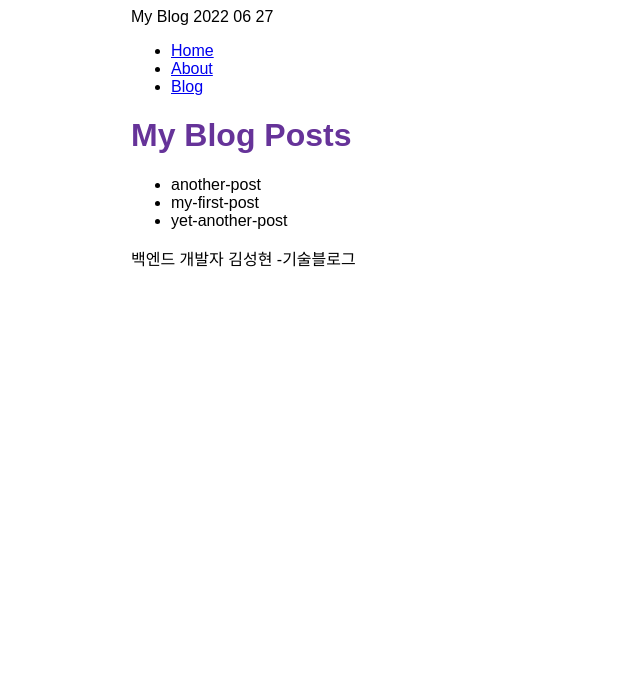
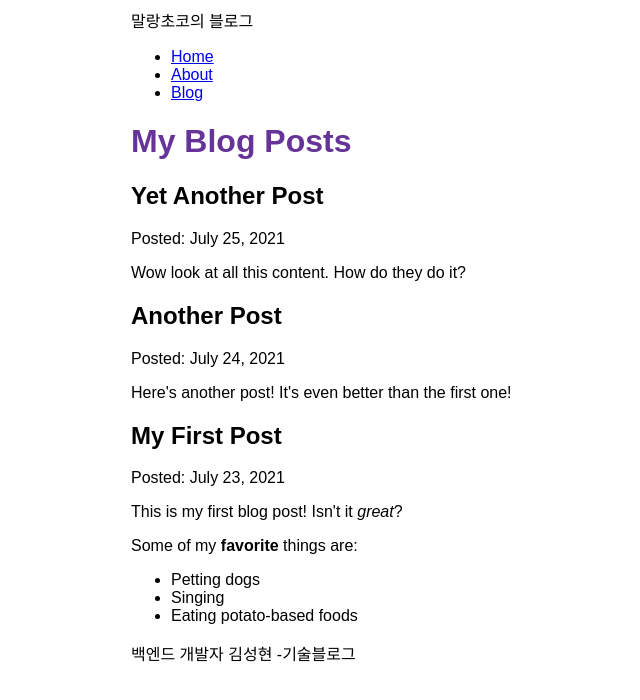
Before and after one commit to castlehyeon/my-blog-2022-06-27, a Gatsby site: page /blog in a window 1280 px wide. Shown: the whole page, without its empty margins (259-899 px from the left). Built offline with nearby package versions, Linux system fonts and the light colour scheme; Gatsby itself is replaced by a stand-in of ours.

Commit message:
MDX를 사용한 데이터변환

```diff
--- a/blog/yet-another-post.mdx
+++ b/blog/yet-another-post.mdx
@@ -0,0 +1,6 @@
+---
+title: "Yet Another Post"
+date: "2021-07-25"
+---
+
+Wow look at all this content. How do they do it?
--- a/gatsby-config.js
+++ b/gatsby-config.js
@@ -1,6 +1,6 @@
 module.exports = {
   siteMetadata: {
-    title: `My Blog 2022 06 27`,
+    title: `말랑초코의 블로그`,
     siteUrl: `https://www.yourdomain.tld`,
   },
   plugins: [
@@ -13,5 +13,6 @@
         path: `${__dirname}/blog`,
       }
     },
+    "gatsby-plugin-mdx",
   ],
 }
--- a/package.json
+++ b/package.json
@@ -15,8 +15,11 @@
     "clean": "gatsby clean"
   },
   "dependencies": {
+    "@mdx-js/mdx": "^1.6.22",
+    "@mdx-js/react": "^1.6.22",
     "gatsby": "^4.17.1",
     "gatsby-plugin-image": "^2.17.0",
+    "gatsby-plugin-mdx": "^3.17.0",
     "gatsby-plugin-sharp": "^4.17.0",
     "gatsby-source-filesystem": "^4.17.0",
     "react": "^18.1.0",
--- a/src/pages/blog.js
+++ b/src/pages/blog.js
@@ -1,27 +1,35 @@
 import * as React from 'react'
 import Layout from '../components/Layout'
 import { graphql } from 'gatsby'
+import { MDXRenderer } from 'gatsby-plugin-mdx'
 const BlogPage = ({ data }) => {
     return (
         <Layout pageTitle="My Blog Posts">
-            <ul>
-                {
-                    data.allFile.nodes.map(node => (
-                        <li key={node.name}>
-                            {node.name}
-                        </li>
-                    ))
-                }
-            </ul>
+            {
+                data.allMdx.nodes.map((node) => (
+                    <article key={node.id}>
+                        <h2>{node.frontmatter.title}</h2>
+                        <p>Posted: {node.frontmatter.date}</p>
+                        <MDXRenderer>
+                            {node.body}
+                        </MDXRenderer>
+                    </article>
+                ))
+            }
         </Layout>
     )
 }
 
 export const query = graphql`
   query {
-    allFile {
+    allMdx(sort: {fields: frontmatter___date, order: DESC}) {
       nodes {
-        name
+        frontmatter {
+          date(formatString: "MMMM D, YYYY")
+          title
+        }
+        id
+        body
       }
     }
   }
```
Also changed, not shown: 1 other file.
